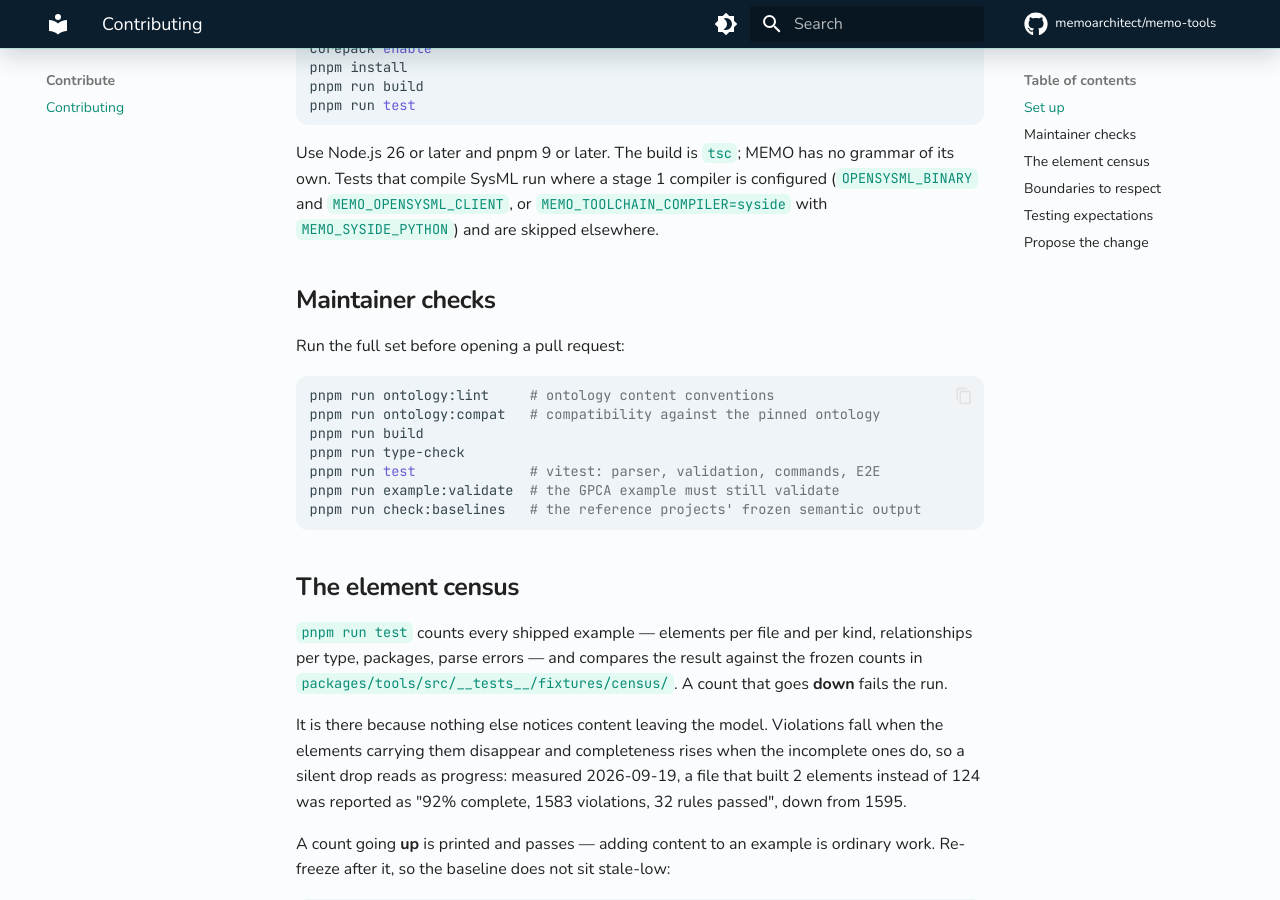
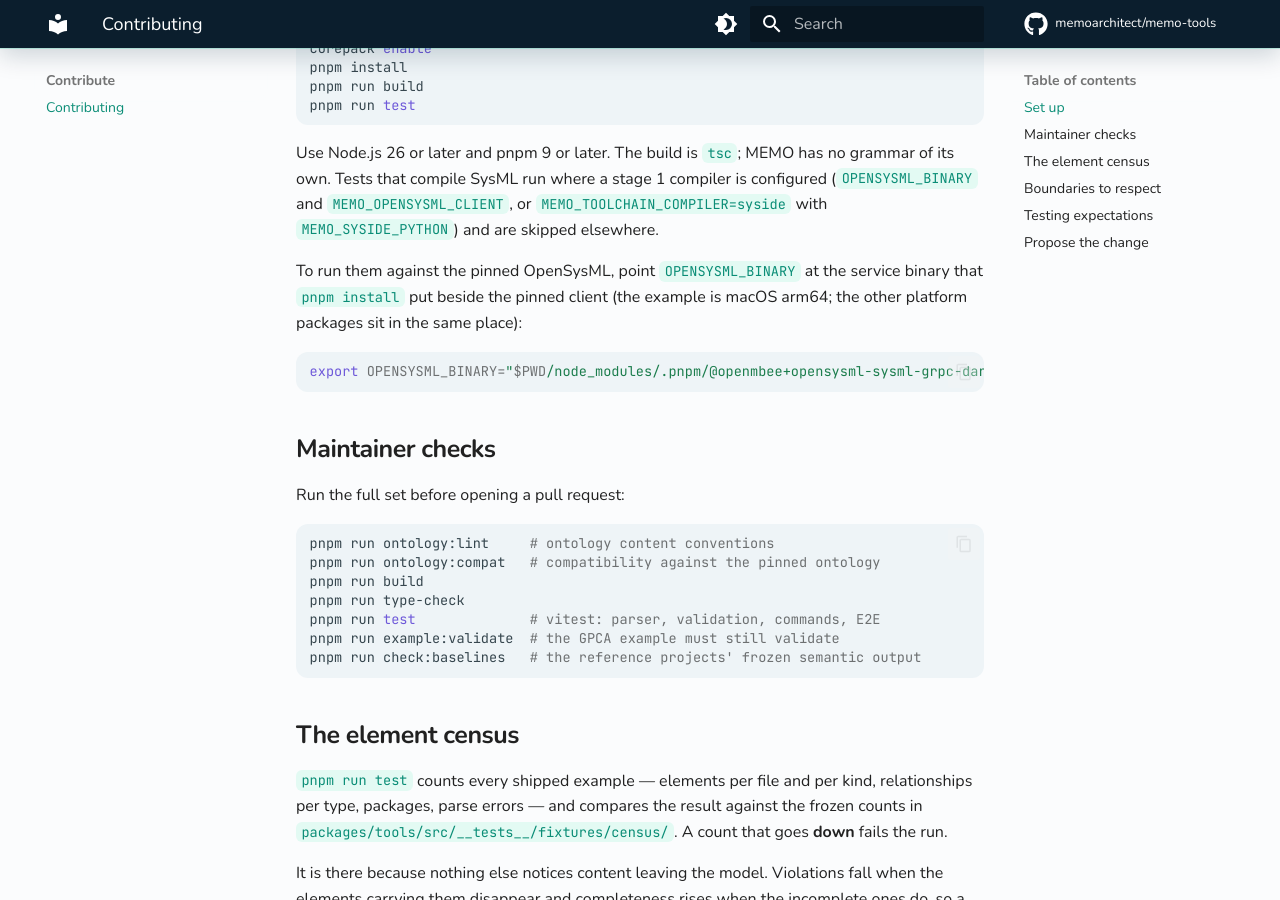
Before and after one commit to memoarchitect/memo-tools, an MkDocs documentation site: the page built from docs/contributing.md, in a window 1280 px wide and 900 px high, scrolled down 405 px. Built offline with MkDocs 1.6.1 and Material for MkDocs 9.7.7, drawn with Linux system fonts in a browser that asks for light colours; comment, search, counter and statistics services are not loaded.

Commit message:
clause-rules test: always registered, skipped without a compiler; document OPENSYSML_BINARY
The file registered nothing without a configured compiler, so vitest reported
'No test suite found'. It now uses describe.runIf, and contributing.md says how
to point OPENSYSML_BINARY at the pinned service. Passes under OpenSysML 0.9.2.

Co-Authored-By: Claude Sonnet 5.5 <noreply@anthropic.com>

````diff
--- a/docs/contributing.md
+++ b/docs/contributing.md
@@ -20,6 +20,14 @@ Use Node.js 26 or later and pnpm 9 or later. The build is `tsc`; MEMO has no gra
 where a stage 1 compiler is configured (`OPENSYSML_BINARY` and
 `MEMO_OPENSYSML_CLIENT`, or `MEMO_TOOLCHAIN_COMPILER=syside` with
 `MEMO_SYSIDE_PYTHON`) and are skipped elsewhere.
+
+To run them against the pinned OpenSysML, point `OPENSYSML_BINARY` at the service binary
+that `pnpm install` put beside the pinned client (the example is macOS arm64; the other
+platform packages sit in the same place):
+
+```bash
+export OPENSYSML_BINARY="$PWD/node_modules/.pnpm/@openmbee+opensysml-sysml-grpc-darwin-arm64@<pinned version>/node_modules/@openmbee/opensysml-sysml-grpc-darwin-arm64/bin/sysml-grpc"
+```
 
 ## Maintainer checks
 
````
Also changed, not shown: 1 other file.
